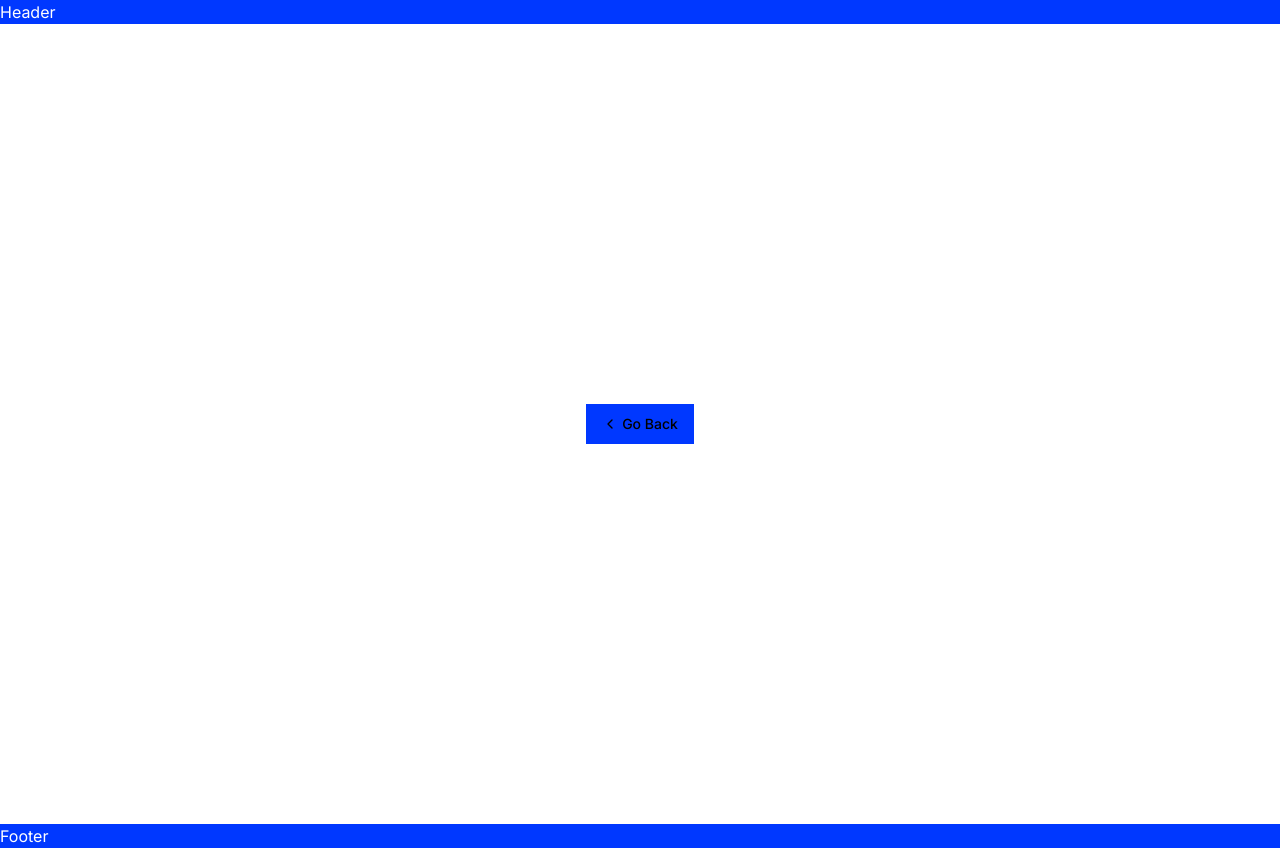
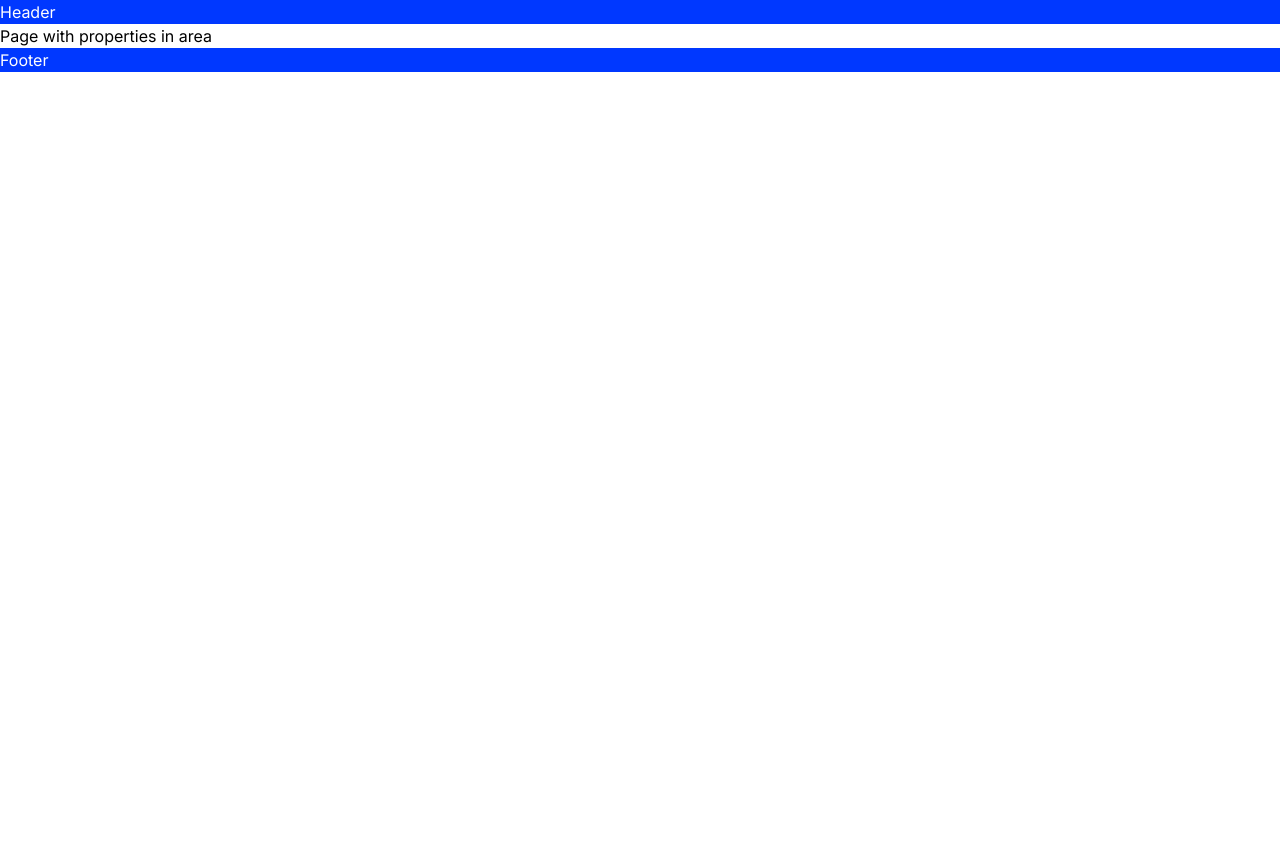
Before and after one commit to equichainfi/equichain-webapp, a Next.js app: page /homes/1 in a window 1280 px wide. Before the commit this address had no page. After the commit the page ends 800 px from the top, so only its background shows below. Built offline with nearby package versions, Linux system fonts and the light colour scheme.

Commit message:
master small prettier changes

```diff
--- a/package.json
+++ b/package.json
@@ -12,7 +12,7 @@
         "prepare": "husky install",
         "prettier": "prettier . --write",
         "prettier:check": "prettier . --check",
-        "check": "lint-staged && npm prettier && npm run lint"
+        "check": "lint-staged && npm run prettier && npm run lint"
     },
     "husky": {
         "hooks": {
--- /dev/null
+++ b/src/app/(properties)/homes/[region]/page.tsx
@@ -0,0 +1,3 @@
+export default function Page() {
+    return <div>Page with properties in area</div>;
+}
```
